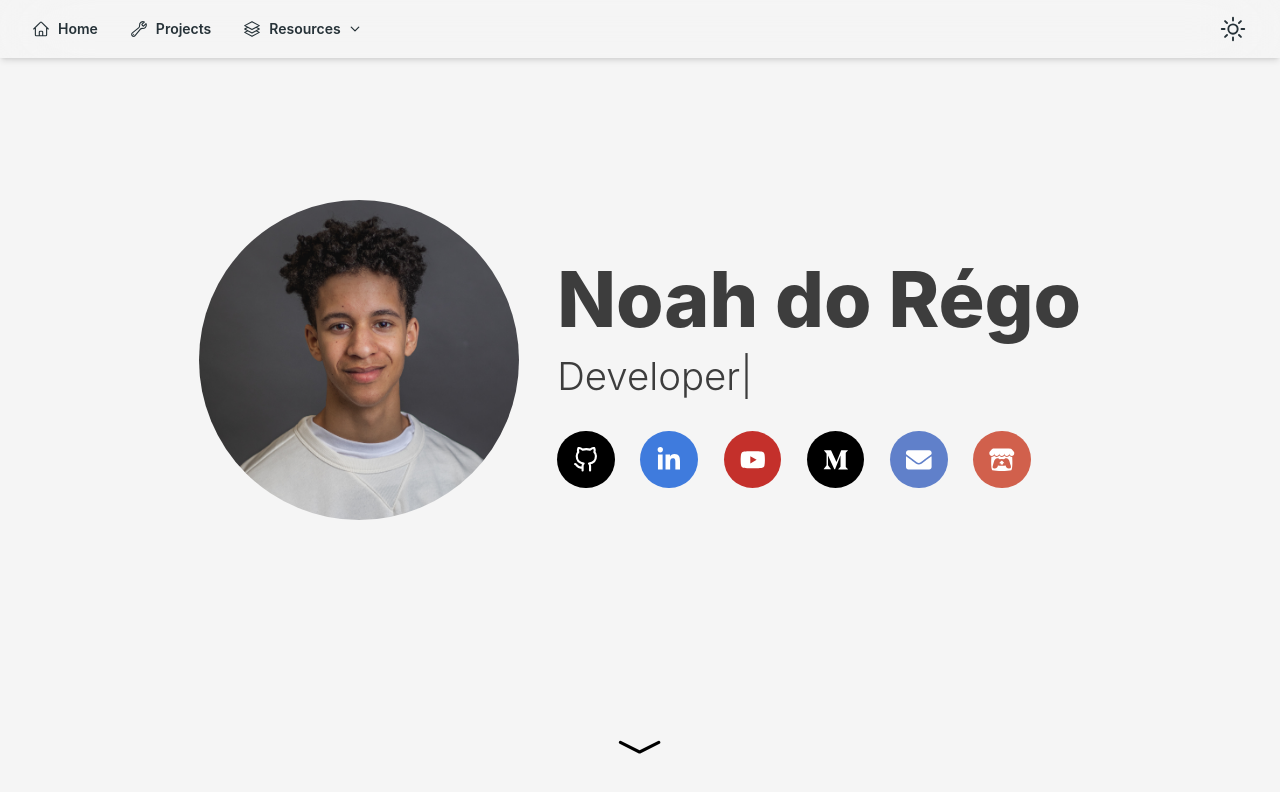
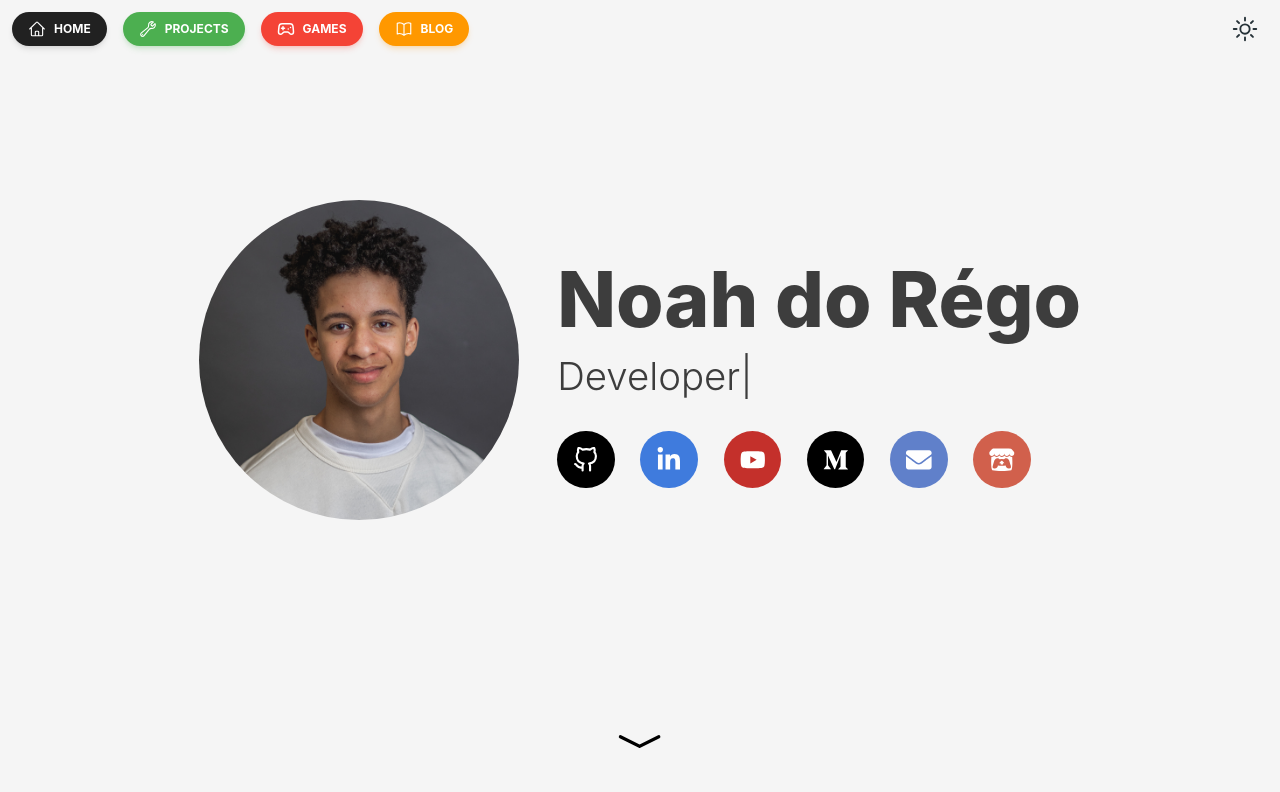
Before and after one commit to NoahdoRegoUO/personal-website, a React (Vite) app: page / in a window 1280 px wide. Shown: the top 792 px of the page. Built offline with nearby package versions, Linux system fonts and the light colour scheme.

Commit message:
Fixed navbar UI + logic

```diff
--- a/src/components/NavBar.tsx
+++ b/src/components/NavBar.tsx
@@ -1,178 +1,63 @@
-import { useState, useEffect, createElement } from "react";
+import { useState, useEffect } from "react";
 import { Outlet } from "react-router-dom";
 import {
   Navbar,
   Collapse,
   Typography,
   IconButton,
-  List,
-  ListItem,
-  Menu,
-  MenuHandler,
-  MenuList,
-  MenuItem,
+  Button,
 } from "@material-tailwind/react";
 import {
-  ChevronDownIcon,
   Bars3Icon,
   XMarkIcon,
   BookOpenIcon,
-  Square3Stack3DIcon,
   WrenchIcon,
   HomeIcon,
   MoonIcon,
   SunIcon,
 } from "@heroicons/react/24/outline";
-import { LuChefHat, LuGamepad2 } from "react-icons/lu";
-
-const colors: { [index: string]: string } = {
-  blue: "bg-blue-50 text-blue-500",
-  orange: "bg-orange-50 text-orange-500",
-  green: "bg-green-50 text-green-500",
-  "blue-gray": "bg-blue-gray-50 text-blue-gray-500",
-  purple: "bg-purple-50 text-purple-500",
-  teal: "bg-teal-50 text-teal-500",
-  cyan: "bg-cyan-50 text-cyan-500",
-  pink: "bg-pink-50 text-pink-500",
-};
-
-const navListMenuItems = [
-  {
-    color: "blue",
-    icon: BookOpenIcon,
-    title: "Blog",
-    description: "Incoherent writing covering various topics.",
-    page: "blog",
-  },
-  {
-    color: "orange",
-    icon: LuGamepad2,
-    title: "Games",
-    description: 'My "polished" Unity games.',
-    page: "games",
-  },
-  {
-    color: "purple",
-    icon: LuChefHat,
-    title: "Recipes",
-    description: "Some food that I've thrown together.",
-    page: "recipes",
-  },
-];
-
-function NavListMenu() {
-  const [isMenuOpen, setIsMenuOpen] = useState(false);
-  const [isMobileMenuOpen, setIsMobileMenuOpen] = useState(false);
-
-  const renderItems = navListMenuItems.map(
-    ({ icon, title, description, color, page }, key) => (
-      <a href={page} key={key}>
-        <MenuItem className="flex items-center gap-3 rounded-lg">
-          <div className={`rounded-lg p-5 ${colors[color]}`}>
-            {createElement(icon, {
-              strokeWidth: 2,
-              className: "h-6 w-6",
-            })}
-          </div>
-          <div>
-            <Typography
-              variant="h6"
-              color="blue-gray"
-              className="flex items-center text-sm"
-            >
-              {title}
-            </Typography>
-            <Typography variant="small" color="gray" className="font-normal">
-              {description}
-            </Typography>
-          </div>
-        </MenuItem>
-      </a>
-    )
-  );
-
-  return (
-    <>
-      <Menu
-        open={isMenuOpen}
-        handler={setIsMenuOpen}
-        offset={{ mainAxis: 20 }}
-        placement="bottom"
-        allowHover={true}
-      >
-        <MenuHandler>
-          <Typography
-            as="div"
-            variant="small"
-            className="font-semibold"
-            color="blue-gray"
-          >
-            <ListItem
-              className="flex items-center gap-2 py-2 pr-4"
-              selected={isMenuOpen || isMobileMenuOpen}
-              onClick={() => setIsMobileMenuOpen((cur) => !cur)}
-            >
-              <Square3Stack3DIcon className="h-[18px] w-[18px]" />
-              Resources
-              <ChevronDownIcon
-                strokeWidth={2.5}
-                className={`hidden h-3 w-3 transition-transform md:block ${
-                  isMenuOpen ? "rotate-180" : ""
-                }`}
-              />
-              <ChevronDownIcon
-                strokeWidth={2.5}
-                className={`block h-3 w-3 transition-transform md:hidden ${
-                  isMobileMenuOpen ? "rotate-180" : ""
-                }`}
-              />
-            </ListItem>
-          </Typography>
-        </MenuHandler>
-        <MenuList className="hidden max-w-screen-xl rounded-xl md:block flex-row border-none">
-          <ul className="grid grid-cols-3 gap-y-2 border-none outline-none">
-            {renderItems}
-          </ul>
-        </MenuList>
-      </Menu>
-      <div className="block md:hidden">
-        <Collapse open={isMobileMenuOpen}>{renderItems}</Collapse>
-      </div>
-    </>
-  );
-}
+import { LuGamepad2 } from "react-icons/lu";
 
 function NavList() {
   return (
-    <List className="mt-4 mb-6 p-0 md:mt-0 md:mb-0 md:flex-row md:p-1">
-      <Typography
-        as="a"
-        href="/#"
-        variant="small"
-        color="blue-gray"
-        className="font-semibold"
-      >
-        <ListItem className="flex items-center gap-2 py-2 pr-4">
+    <div className="flex items-start gap-4">
+      <Typography as="a" href="/" className="font-semibold">
+        <Button className="flex items-center gap-2 px-4 py-2 rounded-full">
           <HomeIcon className="h-[18px] w-[18px]" />
           Home
-        </ListItem>
+        </Button>
       </Typography>
 
-      <Typography
-        as="a"
-        href="projects"
-        variant="small"
-        color="blue-gray"
-        className="font-semibold"
-      >
-        <ListItem className="flex items-center gap-2 py-2 pr-4">
+      <Typography as="a" href="projects" className="font-semibold">
+        <Button
+          color="green"
+          className="flex items-center gap-2 px-4 py-2 rounded-full"
+        >
           <WrenchIcon className="h-[18px] w-[18px]" />
           Projects
-        </ListItem>
+        </Button>
       </Typography>
 
-      <NavListMenu />
-    </List>
+      <Typography as="a" href="games" className="font-semibold">
+        <Button
+          color="red"
+          className="flex items-center gap-2 px-4 py-2 rounded-full"
+        >
+          <LuGamepad2 className="h-[18px] w-[18px]" />
+          Games
+        </Button>
+      </Typography>
+
+      <Typography as="a" href="blog" className="font-semibold">
+        <Button
+          color="orange"
+          className="flex items-center gap-2 px-4 py-2 rounded-full"
+        >
+          <BookOpenIcon className="h-[18px] w-[18px]" />
+          Blog
+        </Button>
+      </Typography>
+    </div>
   );
 }
 
@@ -197,8 +82,12 @@ export default function MainNavBar() {
 
   return (
     <div className="fixed top-0 z-50 flex items-center justify-between w-full">
-      <Navbar className="max-w-full px-4 py-2 rounded-none border-none bg-transparent">
-        <div className="text-blue-gray-900 select-none flex items-center justify-between">
+      <Navbar
+        className="max-w-full p-3 rounded-none border-none bg-[#F5F5F5] dark:bg-[#242424]"
+        blurred={false}
+        shadow={false}
+      >
+        <div className="text-blue-gray-900 dark:text-white h-fit select-none flex items-center justify-between">
           <div className="hidden md:block">
             <NavList />
           </div>
@@ -217,7 +106,7 @@ export default function MainNavBar() {
           <div className="justify-end flex">
             <Typography
               variant="h6"
-              className="mr-4 cursor-pointer py-1.5 ml-2"
+              className="mr-2 cursor-pointer"
               onClick={() => setDarkMode(!darkMode)}
             >
               {darkMode ? (
--- a/src/pages/Home.tsx
+++ b/src/pages/Home.tsx
@@ -1,16 +1,16 @@
 import { Typography } from "@material-tailwind/react";
 import { TypeAnimation } from "react-type-animation";
 import { BsChevronCompactDown } from "react-icons/bs";
+import { motion } from "framer-motion";
 import headshotImage from "../assets/images/misc/headshot.png";
 
 // Components
 import { ContactIcons } from "../index.ts";
 
-// Data
 function Home() {
   return (
     <div
-      className="snap-y snap-mandatory overflow-y-scroll max-h-screen"
+      className="snap-y snap-mandatory overflow-y-auto overflow-x-hidden max-h-screen"
       id="container"
     >
       <div className="flex h-[90vh] items-center justify-center snap-start">
@@ -62,16 +62,30 @@ function Home() {
           </div>
         </div>
       </div>
-      <div
-        className="flex left-auto bottom-0 w-screen h-[10vh] justify-center"
+      <div className="flex left-auto bottom-0 w-screen h-[10vh] justify-center">
+        <motion.div
+          style={{ cursor: "pointer" }}
+          animate={{
+            y: [null, -10, 0],
+          }}
+          transition={{
+            duration: 2,
+            ease: "easeInOut",
+            times: [0, 0.5, 1],
+            repeat: Infinity,
+            repeatDelay: 0,
+          }}
+        >
+          <BsChevronCompactDown
+            className="h-[4vw] w-[4vw] text-black dark:text-white"
             onClick={() => {
               const bio_div = document.getElementById("bio");
               const pos = bio_div!.getBoundingClientRect();
               const container = document.getElementById("container");
               container?.scrollTo({ top: pos.top, behavior: "smooth" });
             }}
-      >
-        <BsChevronCompactDown className="h-[4vw] w-[4vw] text-black dark:text-white" />
+          />
+        </motion.div>
       </div>
       <div className="flex h-screen snap-start">
         <div id="bio" className="flex items-center justify-center">
--- a/src/pages/Projects.tsx
+++ b/src/pages/Projects.tsx
@@ -5,7 +5,6 @@ function Projects() {
   return (
     <div>
       <Title text="Projects" />
-      <hr className="mx-10 mb-7 rounded border-blue-gray-600 dark:border-white" />
       <CardGrid data={projectsData} />
     </div>
   );
```
Lines whose indentation alone changed are shown as unchanged.
